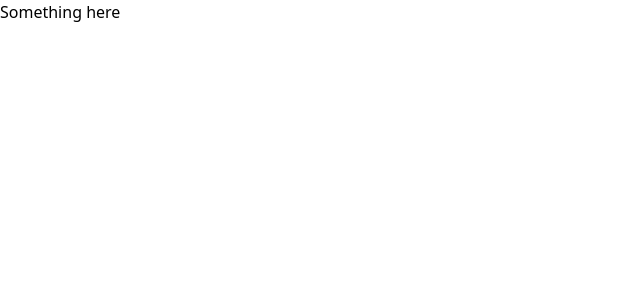
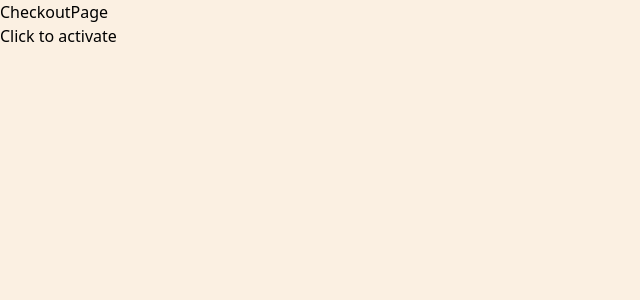
Before and after one commit to mmendesas/sdk-bridge, a React (Vite) app in the folder web/: page / in a window 1280 px wide. Shown: the top 300 px of the page, without its empty margins (0-640 px from the left). Built offline with nearby package versions, Linux system fonts and the light colour scheme.

Commit message:
feat(web): add integration with xstate

```diff
--- a/web/package.json
+++ b/web/package.json
@@ -10,8 +10,10 @@
     "preview": "vite preview"
   },
   "dependencies": {
+    "@xstate/react": "^3.2.2",
     "react": "^18.2.0",
-    "react-dom": "^18.2.0"
+    "react-dom": "^18.2.0",
+    "xstate": "^4.38.3"
   },
   "devDependencies": {
     "@types/react": "^18.2.15",
--- a/web/src/App.tsx
+++ b/web/src/App.tsx
@@ -1,10 +1,32 @@
+import { createMachine } from 'xstate';
+import { CheckoutPage } from './screens/CheckoutPage';
+import { useMachine } from '@xstate/react';
+
+const toggleMachine = createMachine({
+  id: 'toggle',
+  initial: 'inactive',
+  states: {
+    inactive: {
+      on: { TOGGLE: 'active' },
+    },
+    active: {
+      on: { TOGGLE: 'inactive' },
+    },
+  },
+});
+
 function App() {
+  const [state, send] = useMachine(toggleMachine);
+
   return (
-    <>
-      <h1 className="text-3xl text-blue-600 font-bold underline">
-        Something here
-      </h1>
-    </>
+    <main className="p-20 flex flex-col">
+      <CheckoutPage />
+      <button onClick={() => send('TOGGLE')}>
+        {state.value === 'inactive'
+          ? 'Click to activate'
+          : 'Active! click to deactivate'}
+      </button>
+    </main>
   );
 }
 
--- a/web/src/index.css
+++ b/web/src/index.css
@@ -7,3 +7,7 @@
   padding: 0;
   box-sizing: border-box;
 }
+
+body {
+  background-color: rgb(251, 240, 226);
+}
--- /dev/null
+++ b/web/src/screens/CheckoutPage.tsx
@@ -0,0 +1,5 @@
+import React from 'react';
+
+export const CheckoutPage = () => {
+  return <div>CheckoutPage</div>;
+};
```
Also changed, not shown: 2 other files (tests, documents, lock files or other folders).
